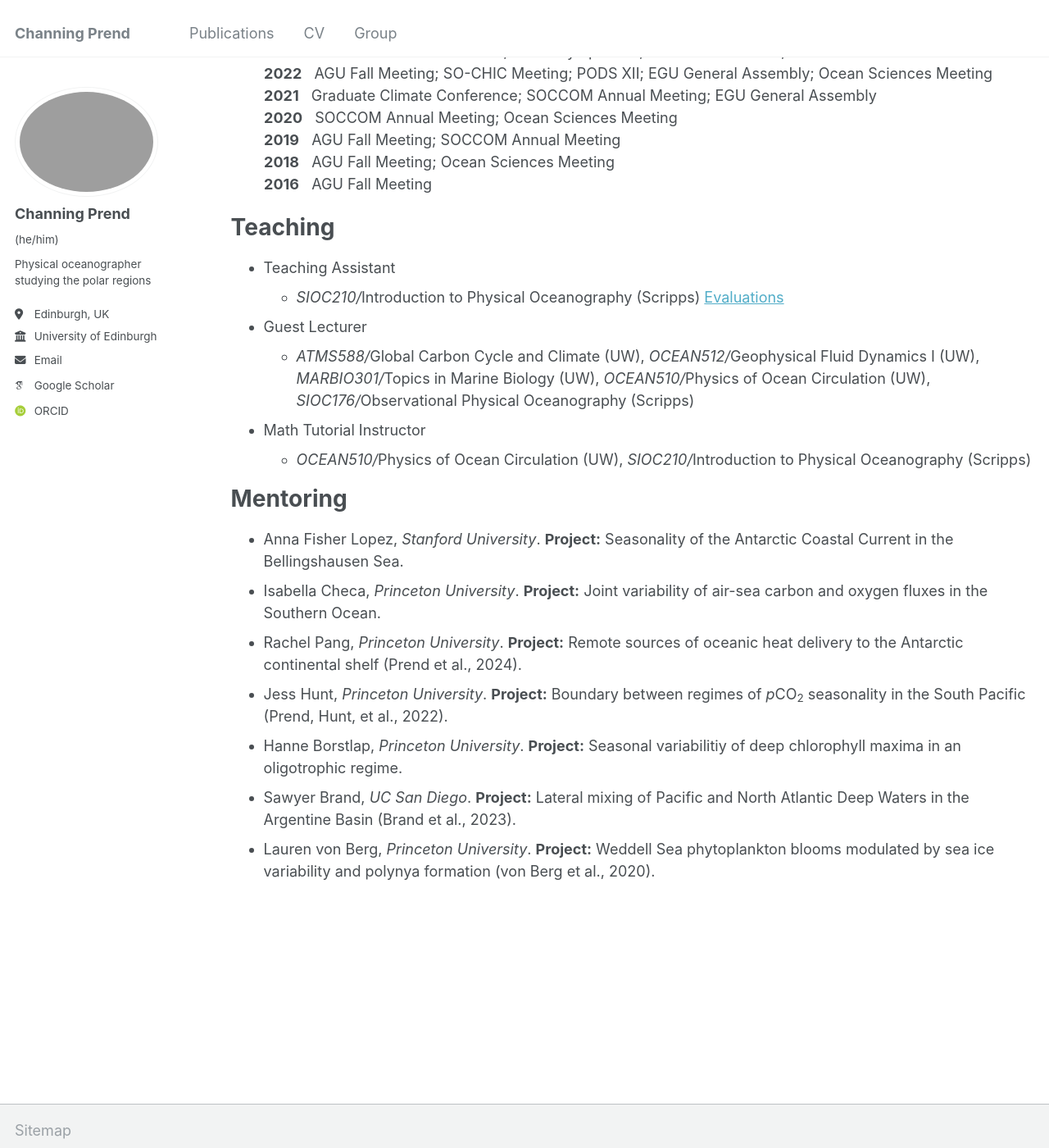
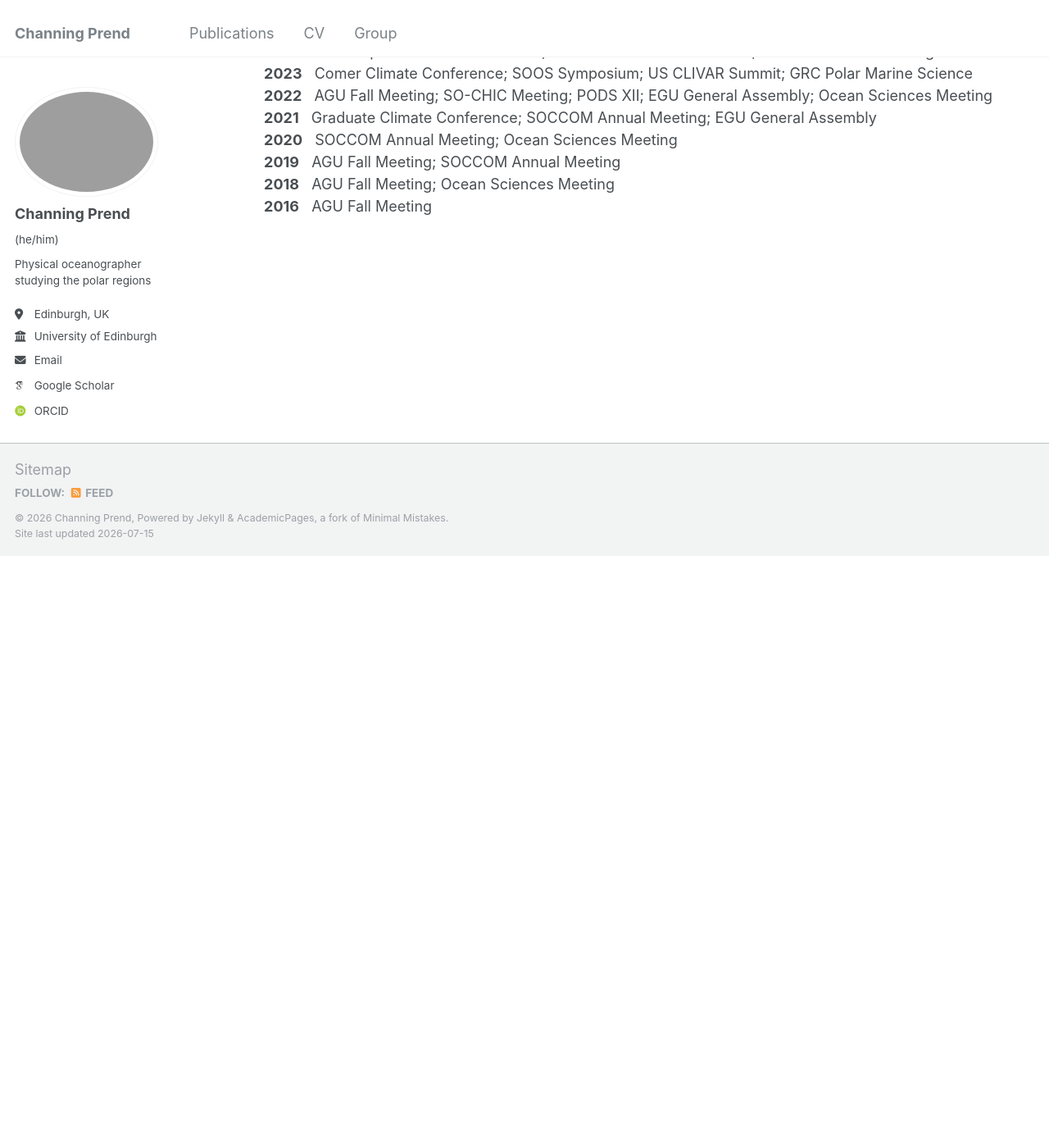
Before and after one commit to cprend/cprend.github.io, a Jekyll site: the page built from _pages/cv.md, in a window 1280 px wide and 1400 px high, scrolled down 1813 px. Shown: the whole window at 82% size. Built offline with Jekyll 4.4.1, drawn with Linux system fonts in a browser that asks for light colours; some web fonts are replaced; after the commit the page ends 2491 px from its top, so only the background shows below that.

Commit message:
Update cv.md

```diff
--- a/_pages/cv.md
+++ b/_pages/cv.md
@@ -67,6 +67,7 @@
 
 Presentations
 ======
+&nbsp;&nbsp;&nbsp;&nbsp;&nbsp;&nbsp;&nbsp;&nbsp;**2026** &nbsp;&nbsp;Ocean Sciences Meeting; SCAR Open Science Conference<br>
 &nbsp;&nbsp;&nbsp;&nbsp;&nbsp;&nbsp;&nbsp;&nbsp;**2025** &nbsp;&nbsp;EGU General Assembly; Pan-CLIVAR Meeting<br>
 &nbsp;&nbsp;&nbsp;&nbsp;&nbsp;&nbsp;&nbsp;&nbsp;**2024** &nbsp;&nbsp;SCAR Open Science Conference; NOAA CGC Summer Institute; Ocean Sciences Meeting<br>
 &nbsp;&nbsp;&nbsp;&nbsp;&nbsp;&nbsp;&nbsp;&nbsp;**2023** &nbsp;&nbsp;Comer Climate Conference; SOOS Symposium; US CLIVAR Summit; GRC Polar Marine Science<br>
@@ -76,22 +77,3 @@
 &nbsp;&nbsp;&nbsp;&nbsp;&nbsp;&nbsp;&nbsp;&nbsp;**2019** &nbsp;&nbsp;AGU Fall Meeting; SOCCOM Annual Meeting<br>
 &nbsp;&nbsp;&nbsp;&nbsp;&nbsp;&nbsp;&nbsp;&nbsp;**2018** &nbsp;&nbsp;AGU Fall Meeting; Ocean Sciences Meeting<br>
 &nbsp;&nbsp;&nbsp;&nbsp;&nbsp;&nbsp;&nbsp;&nbsp;**2016** &nbsp;&nbsp;AGU Fall Meeting<br>
-
-Teaching
-======
-* Teaching Assistant
-  * <em>SIOC210/</em>Introduction to Physical Oceanography (Scripps) [Evaluations](https://cprend.github.io/files/Prend_TA_Evaluations-SIO210_FA20.pdf)
-* Guest Lecturer
-  * <em>ATMS588/</em>Global Carbon Cycle and Climate (UW), <em>OCEAN512/</em>Geophysical Fluid Dynamics I (UW), <em>MARBIO301/</em>Topics in Marine Biology (UW), <em>OCEAN510/</em>Physics of Ocean Circulation (UW), <em>SIOC176/</em>Observational Physical Oceanography (Scripps)
-* Math Tutorial Instructor
-  * <em>OCEAN510/</em>Physics of Ocean Circulation (UW), <em>SIOC210/</em>Introduction to Physical Oceanography (Scripps)
-
-Mentoring
-======
-* Anna Fisher Lopez, <em>Stanford University</em>. **Project:** Seasonality of the Antarctic Coastal Current in the Bellingshausen Sea.
-* Isabella Checa, <em>Princeton University</em>. **Project:** Joint variability of air-sea carbon and oxygen fluxes in the Southern Ocean.
-* Rachel Pang, <em>Princeton University</em>. **Project:** Remote sources of oceanic heat delivery to the Antarctic continental shelf (Prend et al., 2024).
-* Jess Hunt, <em>Princeton University</em>. **Project:** Boundary between regimes of <em>p</em>CO<sub>2</sub> seasonality in the South Pacific (Prend, Hunt, et al., 2022).
-* Hanne Borstlap, <em>Princeton University</em>. **Project:** Seasonal variabilitiy of deep chlorophyll maxima in an oligotrophic regime.
-* Sawyer Brand, <em>UC San Diego</em>. **Project:** Lateral mixing of Pacific and North Atlantic Deep Waters in the Argentine Basin (Brand et al., 2023).
-* Lauren von Berg, <em>Princeton University</em>. **Project:** Weddell Sea phytoplankton blooms modulated by sea ice variability and polynya formation (von Berg et al., 2020).
```
